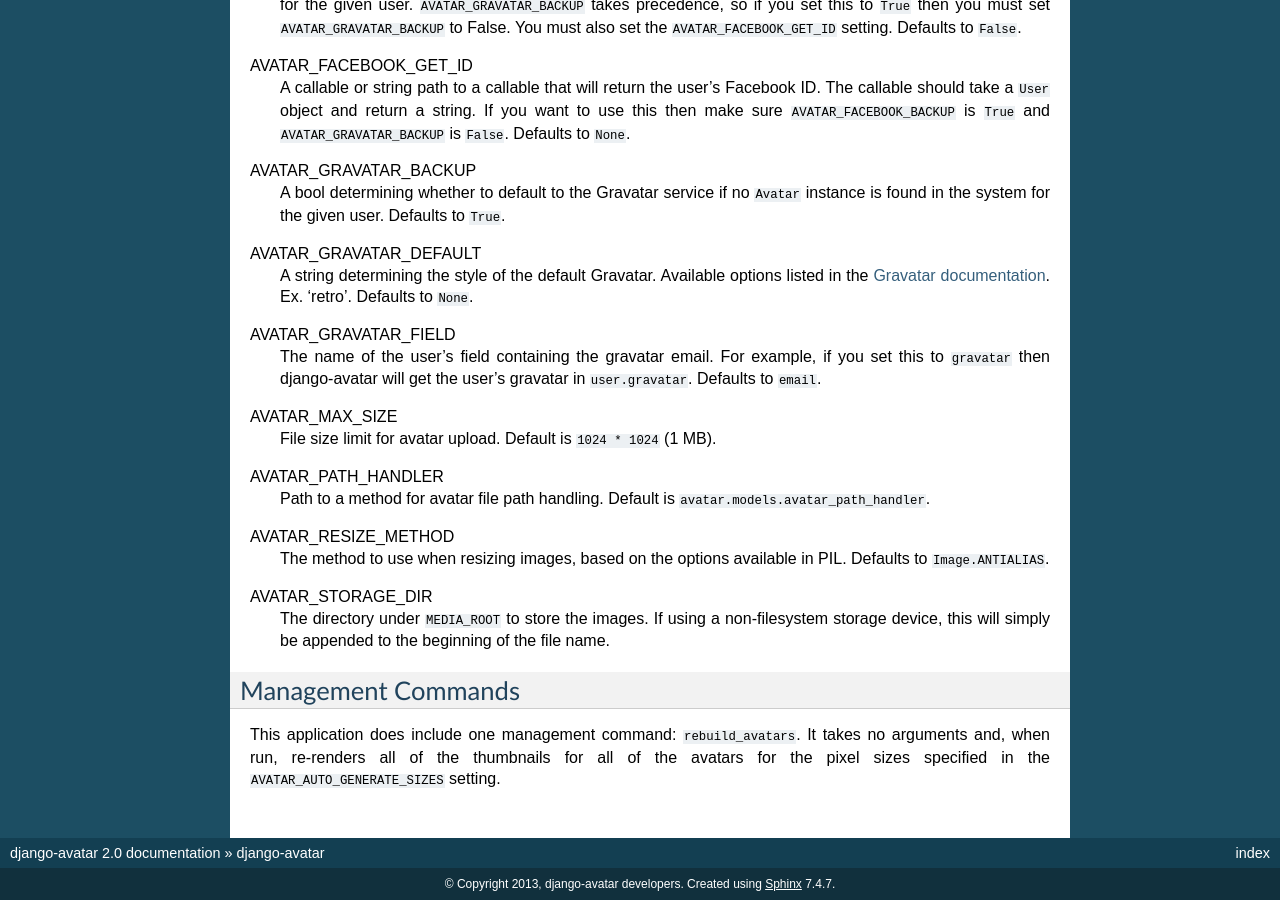
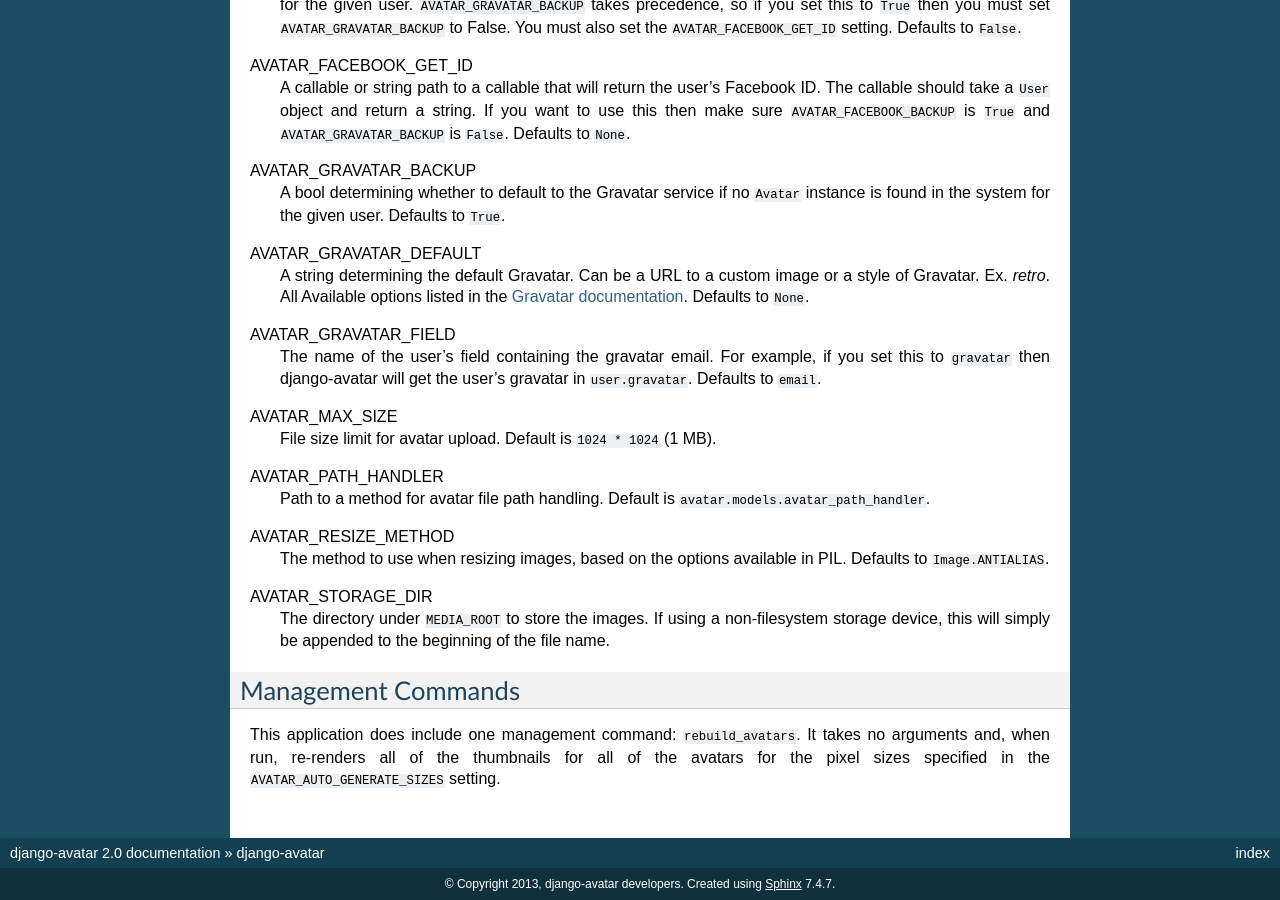
Before and after one commit to jazzband/django-avatar, a Sphinx documentation site: the page built from docs/index.txt, in a window 1280 px wide and 900 px high, scrolled down 2151 px. Built offline with Sphinx 7.4.7, drawn with Linux system fonts in a browser that asks for light colours.

Commit message:
clarify AVATAR_GRAVATAR_DEFAULT docs

```diff
--- a/docs/index.txt
+++ b/docs/index.txt
@@ -134,10 +134,10 @@
     ``True``.
 
 AVATAR_GRAVATAR_DEFAULT
-    A string determining the style of the default Gravatar. Available options
-    listed in the
+    A string determining the default Gravatar.  Can be a URL to a custom image or a
+    style of Gravatar. Ex. `retro`.  All Available options listed in the
     `Gravatar documentation <https://en.gravatar.com/site/implement/images/#default-image>`_.
-    Ex. 'retro'. Defaults to ``None``.
+    Defaults to ``None``.
 
 AVATAR_GRAVATAR_FIELD
     The name of the user's field containing the gravatar email. For example, if you set
```
